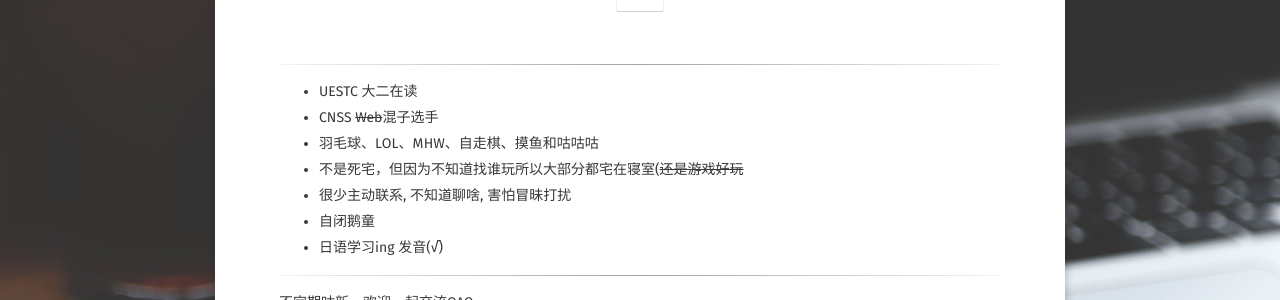
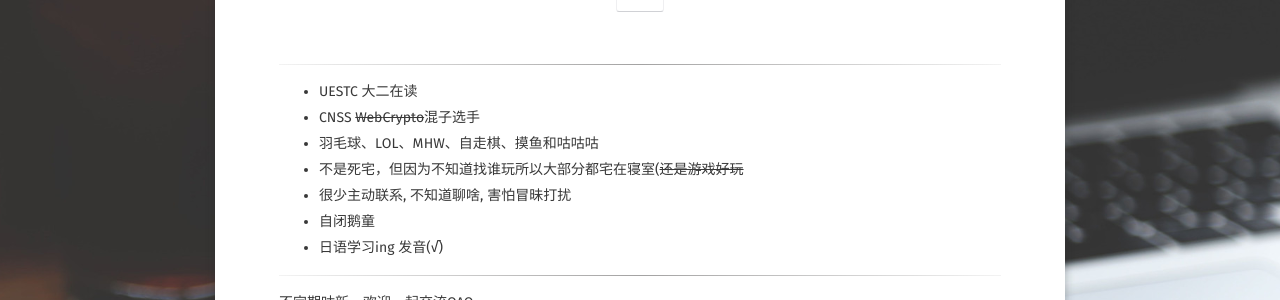
Before and after one commit to gmcnqaq/gmcnqaq, a Jekyll site: the page built from about/index.md, in a window 1280 px wide. Shown: the part 225-525 px from the top of the page. Built offline with Jekyll 4.4.1, drawn with Linux system fonts in a browser that asks for light colours; some web fonts are replaced; comment, search, counter and statistics services are not loaded.

Commit message:
Update index.md

```diff
--- a/about/index.md
+++ b/about/index.md
@@ -11,7 +11,7 @@ comments: true
 ---
 
 * UESTC 大二在读
-* CNSS ~~Web~~混子选手
+* CNSS ~~Web~~~~Crypto~~混子选手
 * 羽毛球、LOL、MHW、自走棋、摸鱼和咕咕咕
 * 不是死宅，但因为不知道找谁玩所以大部分都宅在寝室(~~还是游戏好玩~~
 * 很少主动联系, 不知道聊啥, 害怕冒昧打扰
```
